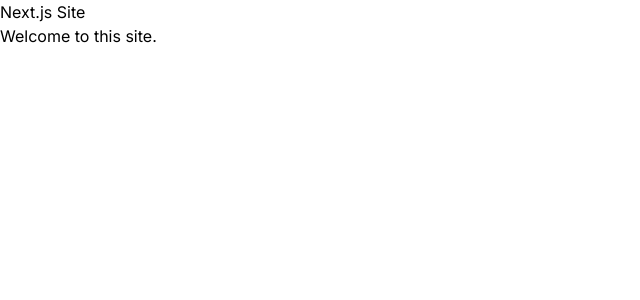
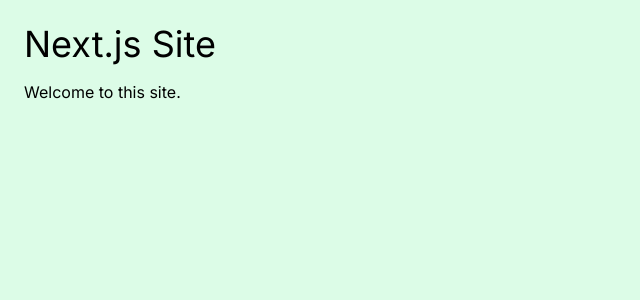
Before and after one commit to edwardtanguay/et453-nextjs-site, a Next.js app: page / in a window 1280 px wide. Shown: the top 300 px of the page, without its empty margins (0-640 px from the left). Built offline with nearby package versions, Linux system fonts and the light colour scheme.

Commit message:
tailwind styled

```diff
--- a/app/layout.tsx
+++ b/app/layout.tsx
@@ -15,7 +15,7 @@
 }) {
 	return (
 		<html lang="en">
-			<body className={inter.className}>{children}</body>
+			<body className={`${inter.className} bg-green-100 p-6`}>{children}</body>
 		</html>
 	);
 }
--- a/app/page.tsx
+++ b/app/page.tsx
@@ -1,7 +1,7 @@
 export default function Home() {
 	return (
 		<main>
-			<h1>Next.js Site</h1>
+			<h1 className="text-4xl mb-4">Next.js Site</h1>
 			<p>Welcome to this site.</p>
 		</main>
 	);
```
